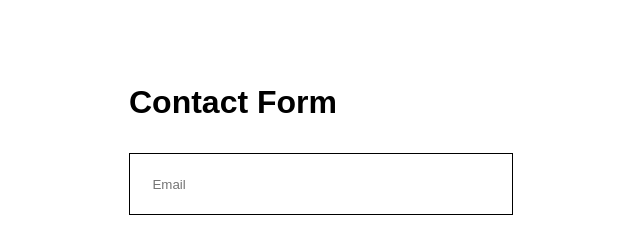
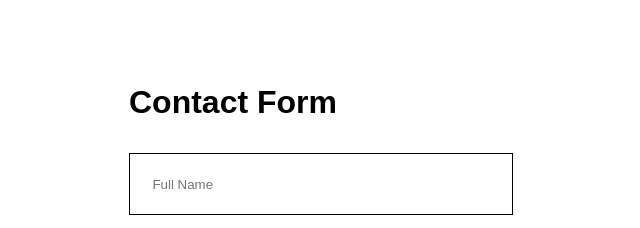
Before and after one commit to Spiryes/ISII-Hackaubg-6.0, a website: page Contact.html in a window 1280 px wide. Shown: the top 228 px of the page, 319-959 px from the left. Drawn offline with Linux system fonts and the light colour scheme.

Commit message:
contact update

```diff
--- a/Contact.html
+++ b/Contact.html
@@ -11,7 +11,7 @@
 <div class="container">
     <h1>Contact Form</h1>
     <form action="http//formsubmit.co/8b12b9e078d036034152cd3bc5ec8a70" method="POST">
-        <input type="text" name="Email" placeholder="Email" required>
+        <input type="text" name="Name" placeholder="Full Name" required>
         <input type="email" name="Email" placeholder="Email" required>
         <select name="Continent">
             <option>Africa</option>
```
